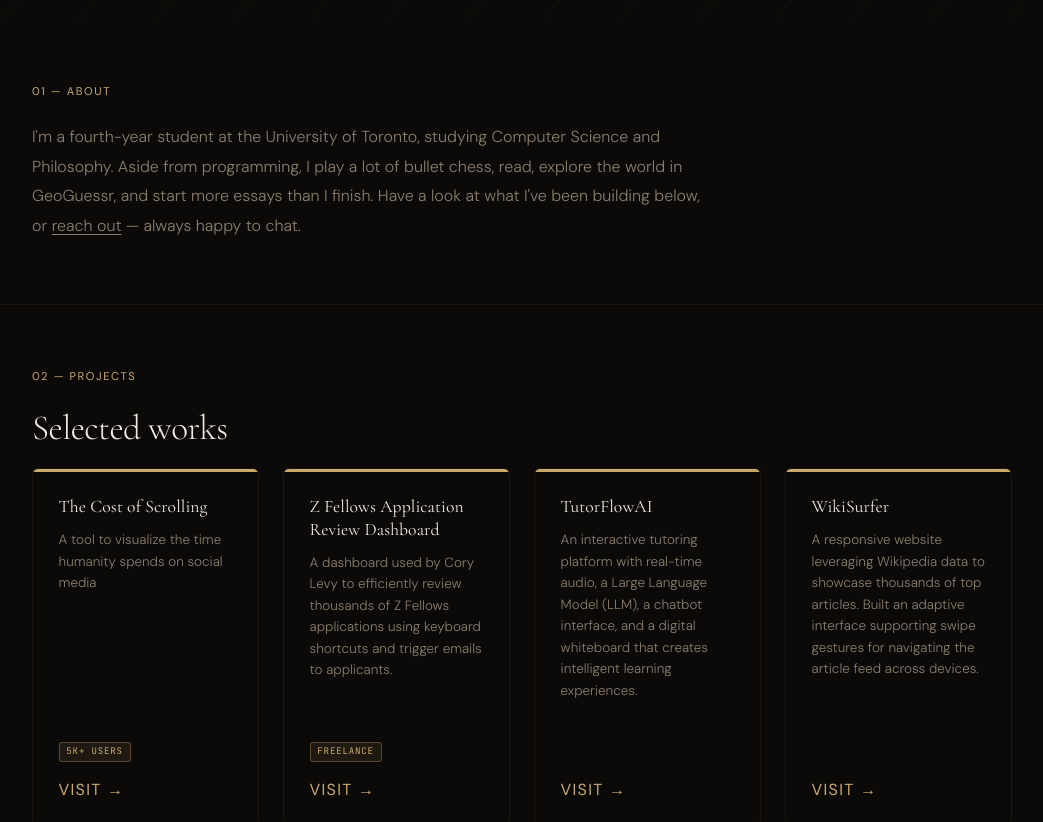
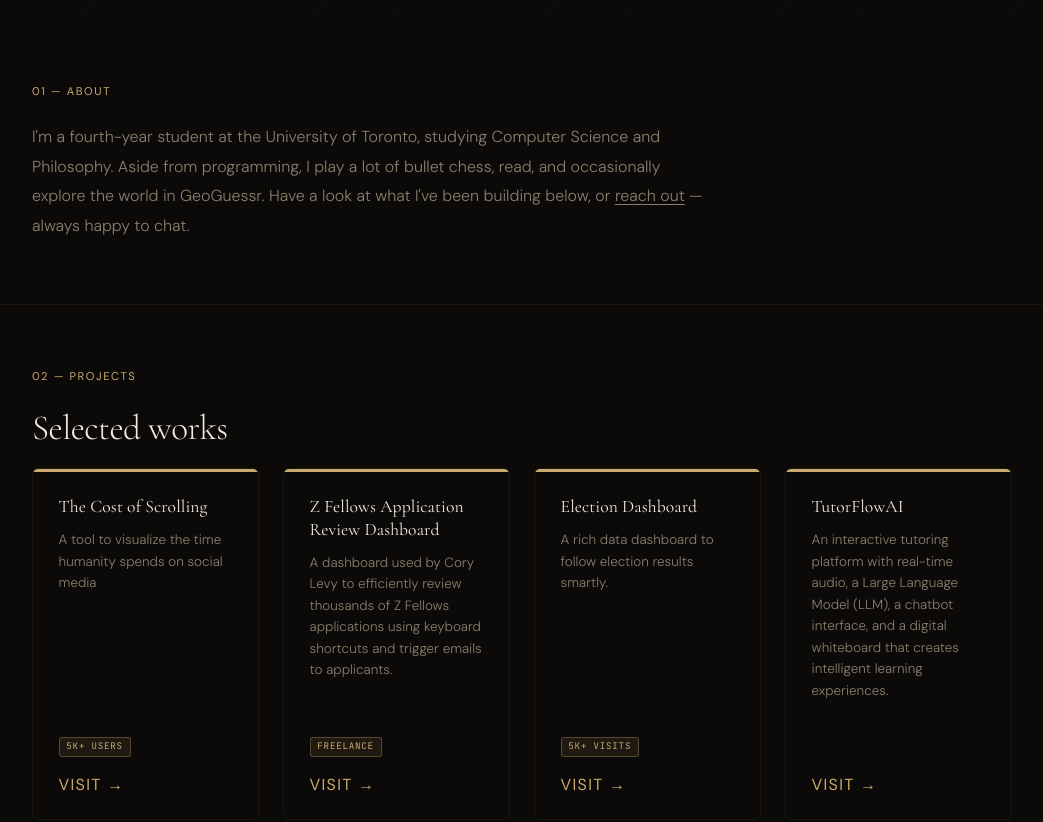
Before and after one commit to azariak/portfolio, a React (Vite) app: page / in a window 1280 px wide. Shown: the part 780-1602 px from the top of the page, without its empty margins (118-1161 px from the left). Built offline with nearby package versions, Linux system fonts and the light colour scheme; the HTML template or start-up script is replaced by a standard one.

Commit message:
Add Election Dashboard project, reorder CivicFlowTO, hide Z Fellows Control Centre, update about text

```diff
--- a/src/data/projects.json
+++ b/src/data/projects.json
@@ -26,6 +26,15 @@
     ]
   },
   {
+    "title": "Election Dashboard",
+    "description": "A rich data dashboard to follow election results smartly.",
+    "link": "https://theelectiondashboard.com/",
+    "tags": [
+      "5k+ visits"
+    ],
+    "technologies": []
+  },
+  {
     "title": "TutorFlowAI",
     "description": "An interactive tutoring platform with real-time audio, a Large Language Model (LLM), a chatbot interface, and a digital whiteboard that creates intelligent learning experiences.",
     "link": "https://www.tutorflowai.com/",
@@ -47,13 +56,23 @@
     ]
   },
   {
+    "title": "CivicFlowTO",
+    "description": "Use natural language to learn about Toronto and its open data",
+    "link": "https://civicflow.pages.dev/",
+    "tags": [
+      "Hackathon"
+    ],
+    "technologies": []
+  },
+  {
     "title": "Z Fellows Control Centre",
     "description": "A control centre for interviews that integrates video calls, notes, action items, and a calendar. Custom built for Cory Levy to ensure the Z Fellowship can efficiently process thousands of applications.",
     "link": "https://z-fellows-control-centre.vercel.app/",
     "tags": [
       "Freelance"
     ],
-    "technologies": []
+    "technologies": [],
+    "hidden": true
   },
   {
     "title": "Moonwalk with Einstein",
@@ -64,15 +83,6 @@
       "HTML/CSS",
       "JavaScript"
     ]
-  },
-  {
-    "title": "CivicFlowTO",
-    "description": "Use natural language to learn about Toronto and its open data",
-    "link": "https://civicflow.pages.dev/",
-    "tags": [
-      "Hackathon"
-    ],
-    "technologies": []
   },
   {
     "title": "Tryon",
--- a/src/pages/Home.jsx
+++ b/src/pages/Home.jsx
@@ -125,8 +125,8 @@
               <p className="about-body">
                 I'm a fourth-year student at the University of Toronto, studying
                 Computer Science and Philosophy. Aside from programming, I play
-                a lot of bullet chess, read, explore the world in GeoGuessr, and
-                start more essays than I finish. Have a look at what I've been
+                a lot of bullet chess, read, and occasionally explore the world
+                in GeoGuessr. Have a look at what I've been
                 building below, or{' '}
                 <button className="about-link" onClick={copyEmail}>
                   {emailCopied ? 'copied ✓' : 'reach out'}
```
